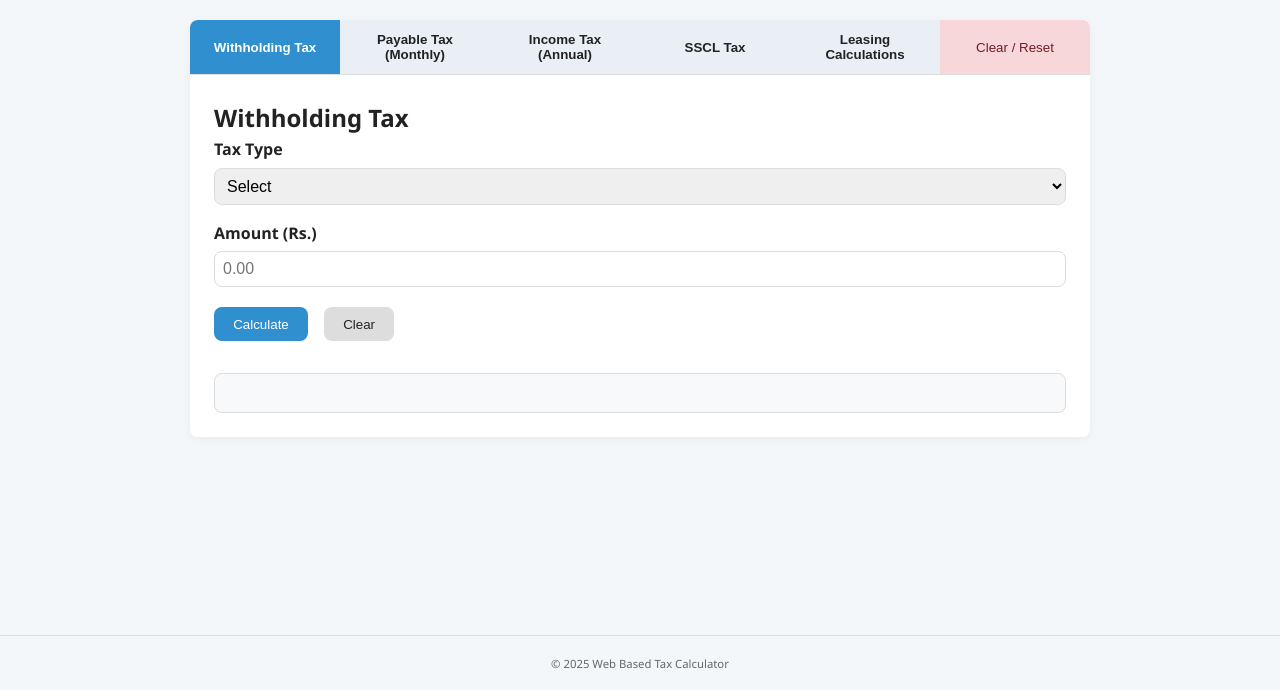
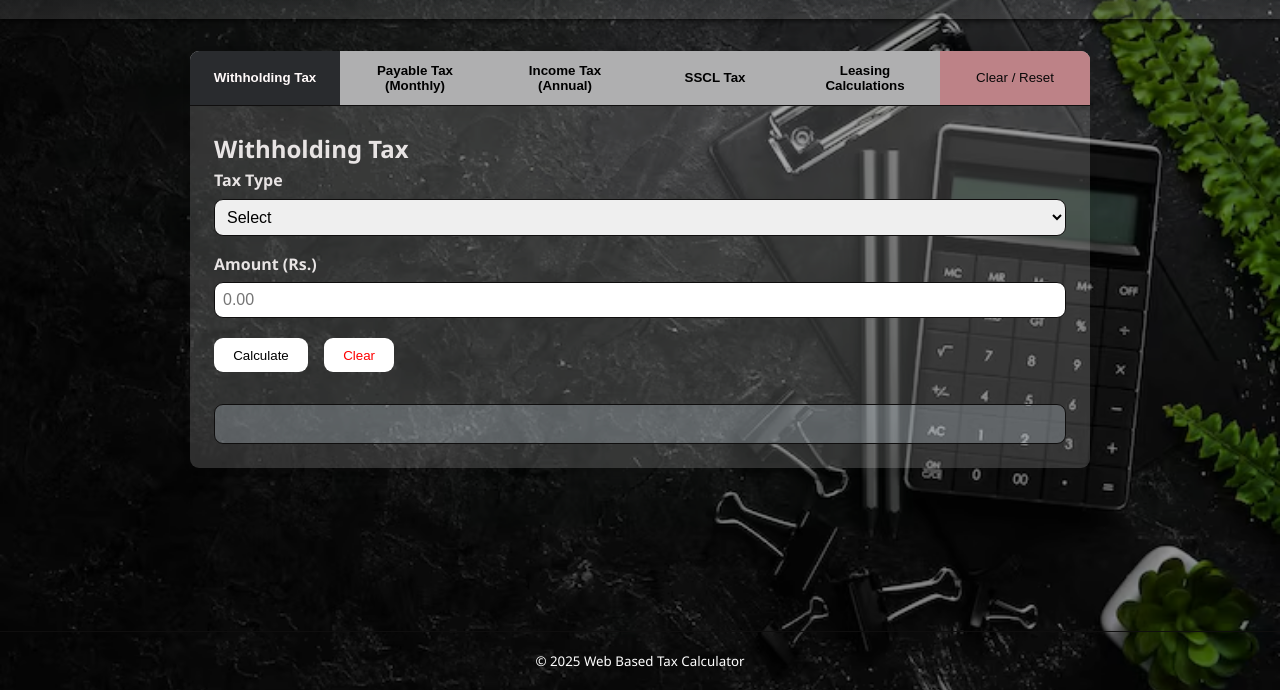
Before and after one commit to SheronVirochana/Web-Based-Tax-Calculator, a plain HTML site: page index.html in a window 1280 px wide. Shown: the part 110-800 px from the top of the page. Drawn offline with Linux system fonts and the light colour scheme.

Commit message:
add background

```diff
--- a/assets/css/style.css
+++ b/assets/css/style.css
@@ -1,14 +1,14 @@
 :root {
-    --primary-color: #2f8fcf;
-    --primary-dark: #00b9f2;
-    --bg-light: #f4f7fa;
-    --card-bg: #ffffff;
-    --border-color: #dcdcdc;
-    --text-dark: #222;
-    --text-light: #666;
+    --primary-color: #292b2e;
+    --primary-dark: #fffdfd;
+    --bg-light: #f8f8f8;
+    --card-bg: #ffffff29;
+    --border-color: #0f0e0e;
+    --text-dark: #e8e4e4;
+    --text-light: #000000;
     --error-color: #e63946;
-    --success-color: #0d9e8d;
-    --radius: 8px;
+    --success-color: #06b8a3;
+    --radius: 9px;
     --transition: 0.25s ease;
 }
 
@@ -30,15 +30,15 @@ body {
 
 
 .app-header {
-    background: var(--primary-color);
+     background: linear-gradient( #000609, #fcfcfc1d);
     color: #fff;
     text-align: center;
     padding: 1.5rem 1rem;
-    box-shadow: 0 2px 5px rgba(0, 0, 0, 0.1);
+    box-shadow: 0 2px 5px rgba(0, 0, 0, 0.684);
 }
 
 .app-header h1 {
-    font-size: 1.8rem;
+    font-size: 3rem;
     margin-bottom: 0.25rem;
 }
 
@@ -50,8 +50,9 @@ body {
 
 .app-footer {
     text-align: center;
-    font-size: 0.85rem;
-    color: var(--text-light);
+    font-size: 1rem;
+     color: #fff;
+
     padding: 1rem 0;
     margin-top: auto;
     border-top: 1px solid var(--border-color);
@@ -72,7 +73,7 @@ body {
     display: flex;
     flex-wrap: wrap;
     justify-content: space-around;
-    background: #e9eff5;
+    background: #afafb0;
     border-bottom: 1px solid var(--border-color);
 }
 
@@ -83,7 +84,8 @@ body {
     border: none;
     outline: none;
     font-weight: 600;
-    color: var(--text-dark);
+    color: #000000;
+    /* color: var(--text-dark); */
     cursor: pointer;
     transition: var(--transition);
 }
@@ -91,18 +93,18 @@ body {
 .tab:hover,
 .tab.active {
     background: var(--primary-color);
-    color: #fff;
+    color: #fff9f9;
 }
 
 .tab.reset {
-    background: #f8d7da;
-    color: #721c24;
+    background: #bd8287;
+    color: #090808;
     font-weight: 500;
 }
 
 .tab.reset:hover {
     background: #e63946;
-    color: #fff;
+    color: #fffdfd;
 }
 
 .panel {
@@ -174,18 +176,19 @@ select:focus {
 
 .btn {
     padding: 0.6rem 1.2rem;
-    border: none;
+    border: 1px;
     border-radius: var(--radius);
     cursor: pointer;
     transition: var(--transition);
-    background: #ddd;
-    color: #222;
+    background: #ffffff;
+    color: #ff0000;
     font-weight: 500;
 }
 
 .btn.primary {
-    background: var(--primary-color);
-    color: #fff;
+    /* background: var(--primary-color); */
+    color: #cdb0b0;
+    color: #000000;
 }
 
 .btn.primary:hover {
@@ -198,7 +201,7 @@ select:focus {
 
 
 .result-card {
-    background: #f8f9fa;
+    background: #ddeaf642;
     border: 1px solid var(--border-color);
     border-radius: var(--radius);
     padding: 1rem;
@@ -230,7 +233,7 @@ select:focus {
     border: 1px solid var(--border-color);
     border-radius: var(--radius);
     padding: 1rem;
-    box-shadow: 0 2px 5px rgba(0, 0, 0, 0.05);
+    box-shadow: 0 2px 5px rgb(0, 0, 0);
 }
 
 .card h3 {
@@ -252,13 +255,13 @@ select:focus {
 
 .result-card th,
 .result-card td {
-    border: 1px solid #ddd;
+    border: 1px solid #dddddd61;
     padding: 0.5rem;
     text-align: left;
 }
 
 .result-card th {
-    background: #f1f3f5;
+    background: #f1f3f55b;
 }
 
 
@@ -272,6 +275,16 @@ select:focus {
     font-weight: 600;
 }
 
+.background img{
+    position: fixed;
+    top: 0;
+    left: 0;
+    width: 100%;
+    height: 100%;
+    object-fit: cover;
+    z-index: -1;
+    filter: brightness(60%);
+}
 
 @media (max-width: 600px) {
     .tab {
--- a/index.html
+++ b/index.html
@@ -10,7 +10,10 @@
     <h1>Tax Calculator</h1>
   </header>
 
-
+<body>
+  <div class="background">
+    <img src="assets/calculator-office-tools-stone-black-desk-top-view-free-space-your-text_187166-50765.avif" alt="bg-img">
+  </div>
   <main class="container">
     <nav class="tabs" role="navigation" aria-label="Calculator sections">
       <button class="tab active" data-target="withholding">Withholding Tax</button>
```
Also changed, not shown: assets/202304030504313963.png (added), assets/calculator-office-tools-stone-black-desk-top-view-free-space-your-text_187166-50765.avif (added), assets/forex-trading-background_23-2148588125.avif (added).
